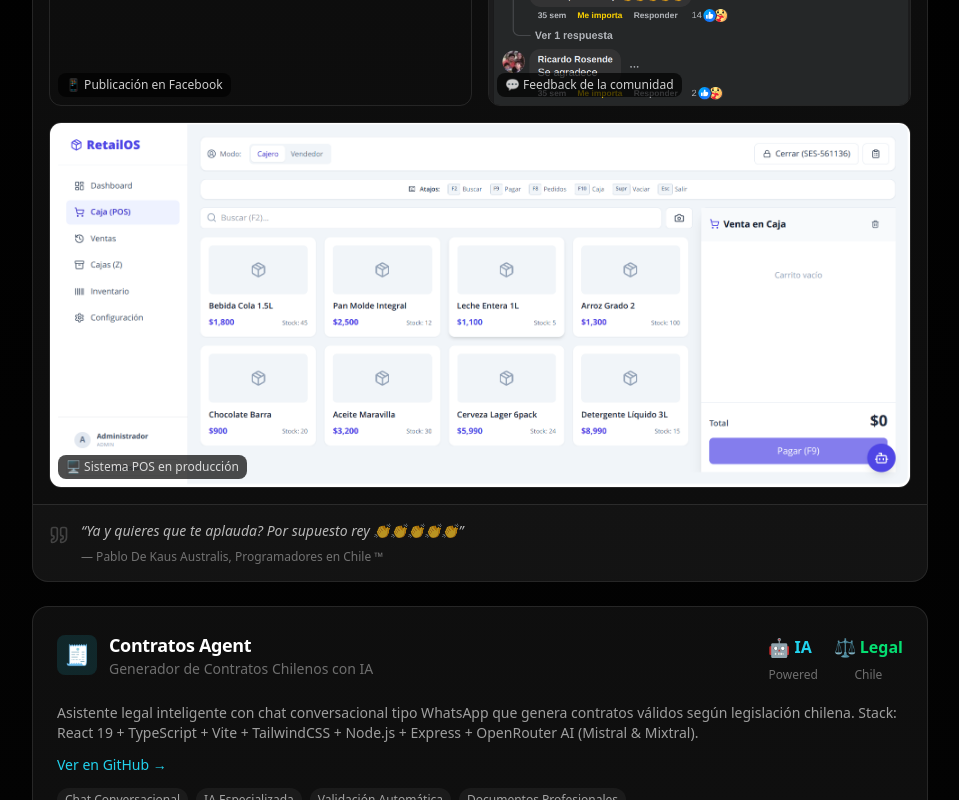
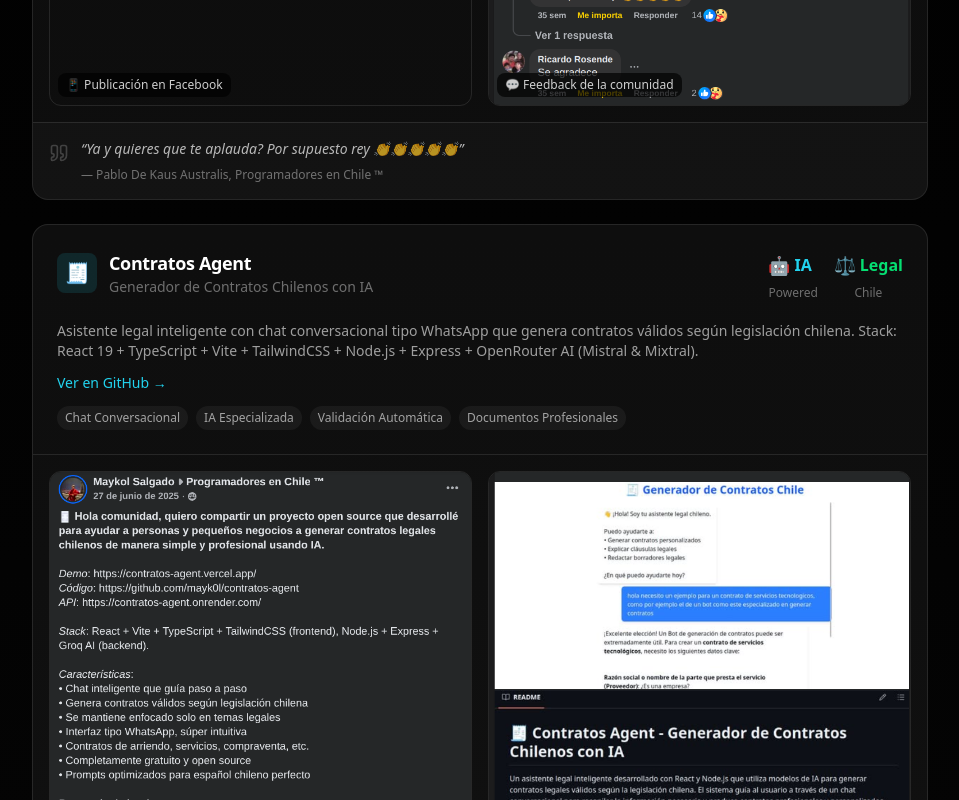
Before and after one commit to mayk0l/MaykolWeb, a Next.js app in the folder maykolweb/: page / in a window 1280 px wide. Shown: the part 2880-3680 px from the top of the page, without its empty margins (160-1119 px from the left). Built offline with nearby package versions, Linux system fonts and the light colour scheme.

Commit message:
another fixes

```diff
--- a/maykolweb/src/components/sections/SocialProofSection.tsx
+++ b/maykolweb/src/components/sections/SocialProofSection.tsx
@@ -433,20 +433,6 @@
               </div>
             </div>
 
-            {/* Product Screenshot */}
-            <div className="p-4 pt-0">
-              <div className="relative rounded-xl overflow-hidden border border-white/10">
-                <img
-                  src="/VolatCajaPyme.png"
-                  alt="RetailOS - Sistema POS en funcionamiento"
-                  className="w-full h-auto"
-                />
-                <div className="absolute bottom-2 left-2 px-2 py-1 bg-black/70 rounded-lg text-xs text-white/80">
-                  🖥️ Sistema POS en producción
-                </div>
-              </div>
-            </div>
-
             {/* Community Quote */}
             <div className="p-4 border-t border-white/10 bg-white/[0.02]">
               <div className="flex items-start gap-3">
--- a/maykolweb/src/components/ui/BentoCard.tsx
+++ b/maykolweb/src/components/ui/BentoCard.tsx
@@ -100,13 +100,13 @@
         {/* Project Image Area - Moved to bottom */}
         {venture.image && (
           <div
-            className="relative w-full bg-white/5 overflow-hidden mt-auto"
+            className="relative w-full overflow-hidden mt-auto"
             style={{ borderTop: `1px solid ${venture.color}30` }}
           >
             <img
               src={venture.image}
               alt={venture.name}
-              className="w-full h-auto object-contain"
+              className="w-full h-auto"
               loading="lazy"
             />
           </div>
```
